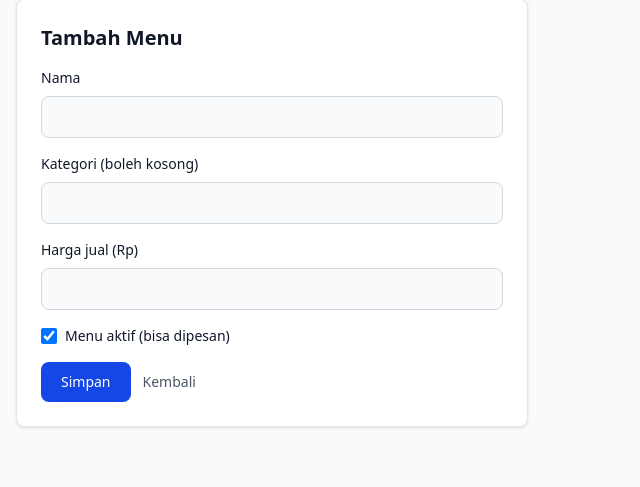
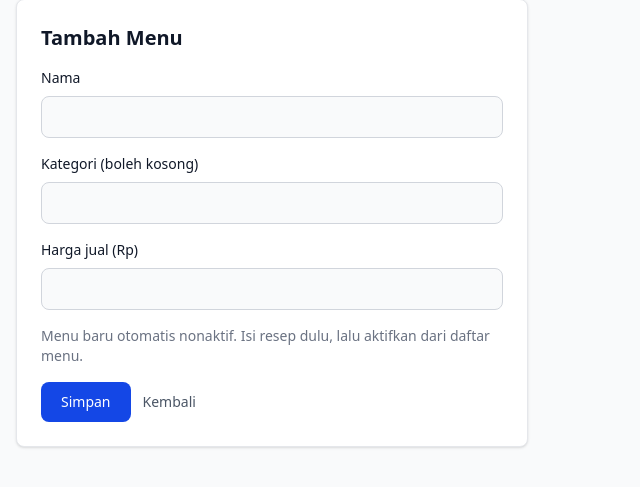
Before and after one commit to reya-prm/Kedai-Kopi-Senja, a Laravel app: page /manajer/menu/create in a window 1280 px wide. Shown: the part 78-565 px from the top of the page, without its empty margins (0-640 px from the left). Run offline with Laravel 12, Linux system fonts and the light colour scheme; a user stored in the database is signed in; data comes from the database, SQL or seed files in the repository; style sheets or scripts are compiled from the project's sources.

Commit message:
menu baru nonaktif dan hanya bisa diaktifkan jika sudah punya resep

```diff
--- a/app/Http/Controllers/Manajer/MenuController.php
+++ b/app/Http/Controllers/Manajer/MenuController.php
@@ -32,12 +32,14 @@ class MenuController extends Controller
             'harga' => ['required', 'integer', 'min:0', 'max:10000000'],
         ]);
 
-        // checkbox yang nggak dicentang nggak dikirim browser, jadi boolean() otomatis false
-        $data['aktif'] = $request->boolean('aktif');
+        // menu baru selalu nonaktif dulu, baru bisa diaktifin kalau udah punya resep
+        $data['aktif'] = false;
 
-        Menu::create($data);
+        $menu = Menu::create($data);
 
-        return redirect()->route('manajer.menu.index')->with('success', 'Menu berhasil ditambahkan.');
+        // langsung ke halaman ubah biar resepnya bisa diisi
+        return redirect()->route('manajer.menu.edit', $menu)
+            ->with('success', 'Menu dibuat dan masih nonaktif. Isi resepnya dulu, baru bisa diaktifkan.');
     }
 
     // $menu keisi otomatis dari id di URL, kalau id-nya nggak ada langsung 404
@@ -48,22 +50,28 @@ class MenuController extends Controller
 
     public function update(Request $request, Menu $menu)
     {
+        // aktif sengaja nggak ada di sini: statusnya cuma diubah lewat tombol Aktifkan/Nonaktifkan
         $data = $request->validate([
             'nama' => ['required', 'string', 'max:255'],
             'kategori' => ['nullable', 'string', 'max:100'],
             'harga' => ['required', 'integer', 'min:0', 'max:10000000'],
         ]);
 
-        $data['aktif'] = $request->boolean('aktif');
-
         $menu->update($data);
 
         return redirect()->route('manajer.menu.index')->with('success', 'Menu berhasil diperbarui.');
     }
 
+
     // tombol cepat buat nonaktifin atau aktifin menu dari halaman daftar
     public function toggleActive(Menu $menu)
     {
+        // mau diaktifin tapi belum ada resep -> tolak.
+        // dicek di server, jadi tetap aman walau ada yang kirim request langsung tanpa lewat tombol
+        if (! $menu->aktif && ! $menu->resep()->exists()) {
+            return back()->with('error', 'Menu belum punya resep, jadi belum bisa diaktifkan.');
+        }
+
         // kalau tadinya aktif jadi nonaktif, kalau tadinya nonaktif jadi aktif
         $menu->update(['aktif' => ! $menu->aktif]);
 
--- a/resources/views/manajer/menu/form.blade.php
+++ b/resources/views/manajer/menu/form.blade.php
@@ -31,14 +31,15 @@
         @error('harga') <p class="mt-1 text-sm text-red-600">{{ $message }}</p> @enderror
     </div>
 
-    <label class="flex items-center gap-2 text-sm text-gray-900">
-        {{-- old() kosong = form baru dibuka (menu baru otomatis aktif).
-             old() ada isinya = habis gagal validasi, ikutin pilihan terakhir user --}}
-        <input type="checkbox" name="aktif" value="1"
-               @checked(old() ? old('aktif') : ($menu->exists ? $menu->aktif : true))
-               class="w-4 h-4 border border-gray-300 rounded bg-gray-50 focus:ring-3 focus:ring-blue-300">
-        Menu aktif (bisa dipesan)
-    </label>
+    {{-- status nggak diubah lewat form ini, cuma info --}}
+    @if ($menu->exists)
+        <p class="text-sm text-gray-500">
+            Status: <strong>{{ $menu->aktif ? 'Aktif' : 'Nonaktif' }}</strong>
+            (diubah lewat tombol di daftar menu)
+        </p>
+    @else
+        <p class="text-sm text-gray-500">Menu baru otomatis nonaktif. Isi resep dulu, lalu aktifkan dari daftar menu.</p>
+    @endif
 
     <div class="flex items-center gap-3">
         <button class="text-white bg-blue-700 hover:bg-blue-800 focus:ring-4 focus:ring-blue-300 font-medium rounded-lg text-sm px-5 py-2.5">Simpan</button>
```
